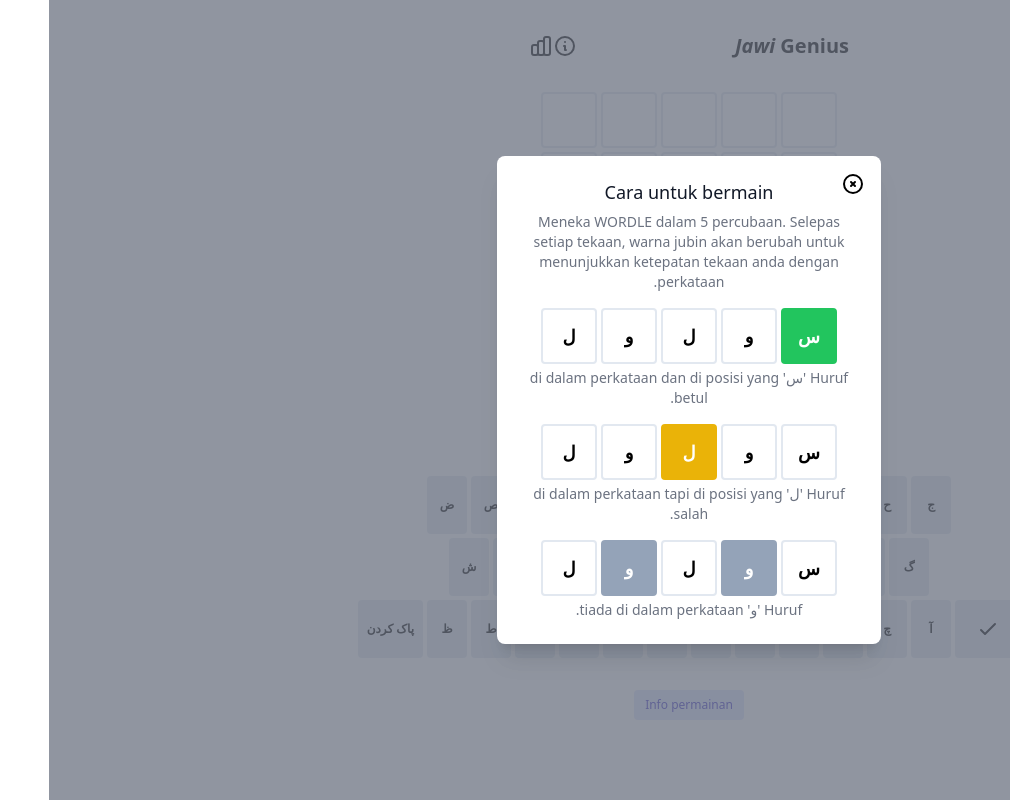
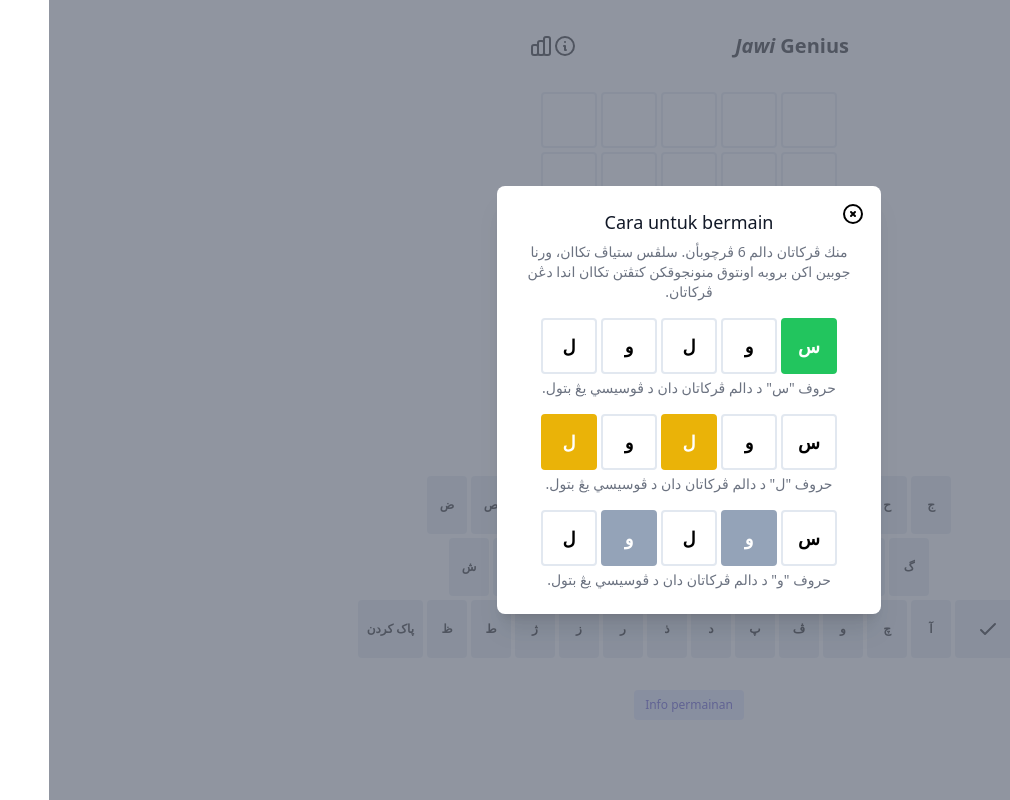
Before and after one commit to MusMM03/JawiWordle, a React (Create React App) app: page / in a window 1280 px wide. Both pictures are taken after a click on the icon 516 px from the left and 46 px from the top of the page. Shown: the whole page, without its empty margins (270-1280 px from the left). Built offline with nearby package versions, Linux system fonts and the light colour scheme.

Commit message:
Update InfoModal.tsx

```diff
--- a/src/components/modals/InfoModal.tsx
+++ b/src/components/modals/InfoModal.tsx
@@ -11,7 +11,7 @@ export const InfoModal = ({ isOpen, handleClose }: Props) => {
     <BaseModal title="Cara untuk bermain" isOpen={isOpen} handleClose={handleClose}>
 
       <p className="text-sm text-gray-500">
-        Meneka WORDLE dalam 5 percubaan. Selepas setiap tekaan, warna jubin akan berubah untuk menunjukkan ketepatan tekaan anda dengan perkataan.
+        منك ڤركاتان دالم 6 ڤرچوبأن. سلڤس ستياڤ تكاان، ورنا جوبين اكن بروبه اونتوق منونجوقكن كتڤتن تكاان اندا دڠن ڤركاتان.
       </p>
 
       <div className="flex justify-center mb-1 mt-4">
@@ -22,7 +22,7 @@ export const InfoModal = ({ isOpen, handleClose }: Props) => {
         <Cell value="ل" />
       </div>
       <p className="text-sm text-gray-500" >
-       Huruf 'س' di dalam perkataan dan di posisi yang betul.
+       حروف "س" د دالم ڤركاتان دان د ڤوسيسي يڠ بتول.
       </p>
 
       <div className="flex justify-center mb-1 mt-4">
@@ -30,10 +30,10 @@ export const InfoModal = ({ isOpen, handleClose }: Props) => {
         <Cell value="و" />
         <Cell value="ل" status="present" />
         <Cell value="و" />
-        <Cell value="ل" />
+        <Cell value="ل" status="present" />
       </div>
       <p className="text-sm text-gray-500">
-        Huruf 'ل' di dalam perkataan tapi di posisi yang salah.
+        حروف "ل" د دالم ڤركاتان دان د ڤوسيسي يڠ بتول.
       </p>
 
       <div className="flex justify-center mb-1 mt-4">
@@ -44,7 +44,7 @@ export const InfoModal = ({ isOpen, handleClose }: Props) => {
         <Cell value="ل" />
       </div>
       <p className="text-sm text-gray-500">
-        Huruf 'و' tiada di dalam perkataan.
+        حروف "و" د دالم ڤركاتان دان د ڤوسيسي يڠ بتول.
       </p>
     </BaseModal>
   )
```
